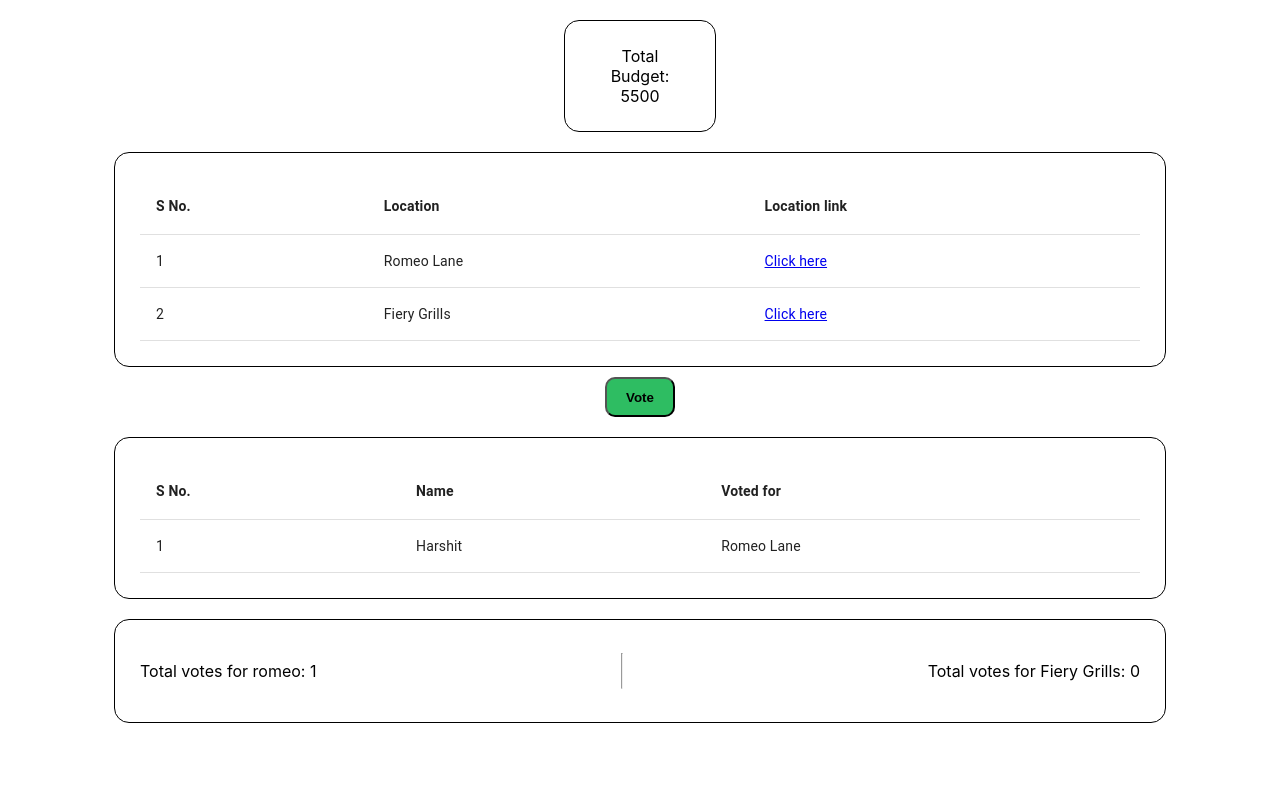
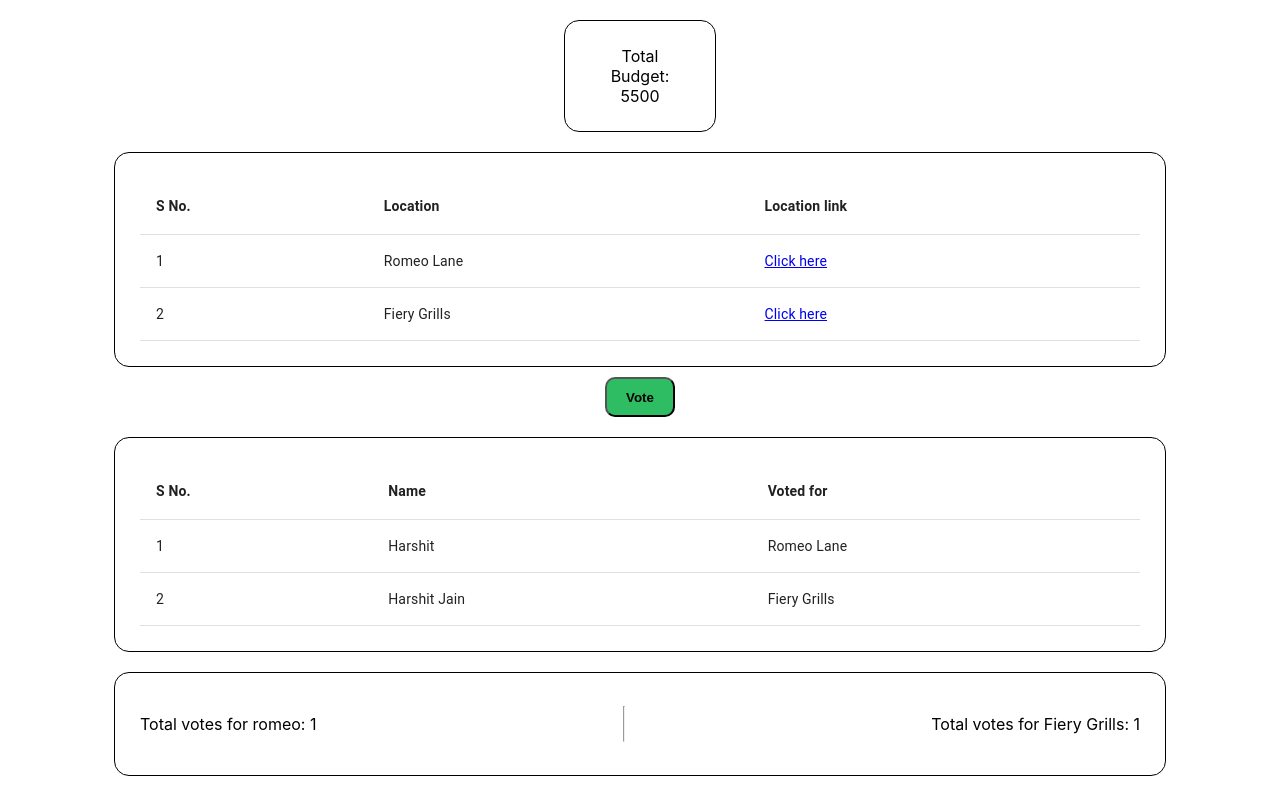
Before and after one commit to harshitjain5june/myWebApp, a React (Create React App) app: page / in a window 1280 px wide. Built offline with nearby package versions, Linux system fonts and the light colour scheme; data requests are answered from the project's data file.

Commit message:
bug fixes

```diff
--- a/src/components/party.tsx
+++ b/src/components/party.tsx
@@ -49,7 +49,7 @@ export default function Party() {
     const submitDetails = async(e : React.FormEvent)=>{
         e.preventDefault();
         if(formData.name.length>0 && formData.votedFor.length>0){
-            const result = await axios.post("http://localhost:8080/users",{
+            const result = await axios.post("http://35.154.93.27:8080/users",{
                 name: formData.name,
                 location: formData.votedFor
             })
@@ -57,7 +57,7 @@ export default function Party() {
 
         console.log("form submitted");
         setShowForm(false);
-        const response= await axios.get("http://localhost:8080/users");
+        const response= await axios.get("http://35.154.93.27:8080/users");
         const data = response.data;
         let romeoLane=0;
         let fierygrills=0;
--- a/src/database/db.json
+++ b/src/database/db.json
@@ -4,6 +4,11 @@
       "name": "Harshit",
       "location": "Romeo Lane",
       "id": 1
+    },
+    {
+      "name": "Harshit Jain",
+      "location": "Fiery Grills",
+      "id": 2
     }
   ]
 }
```
